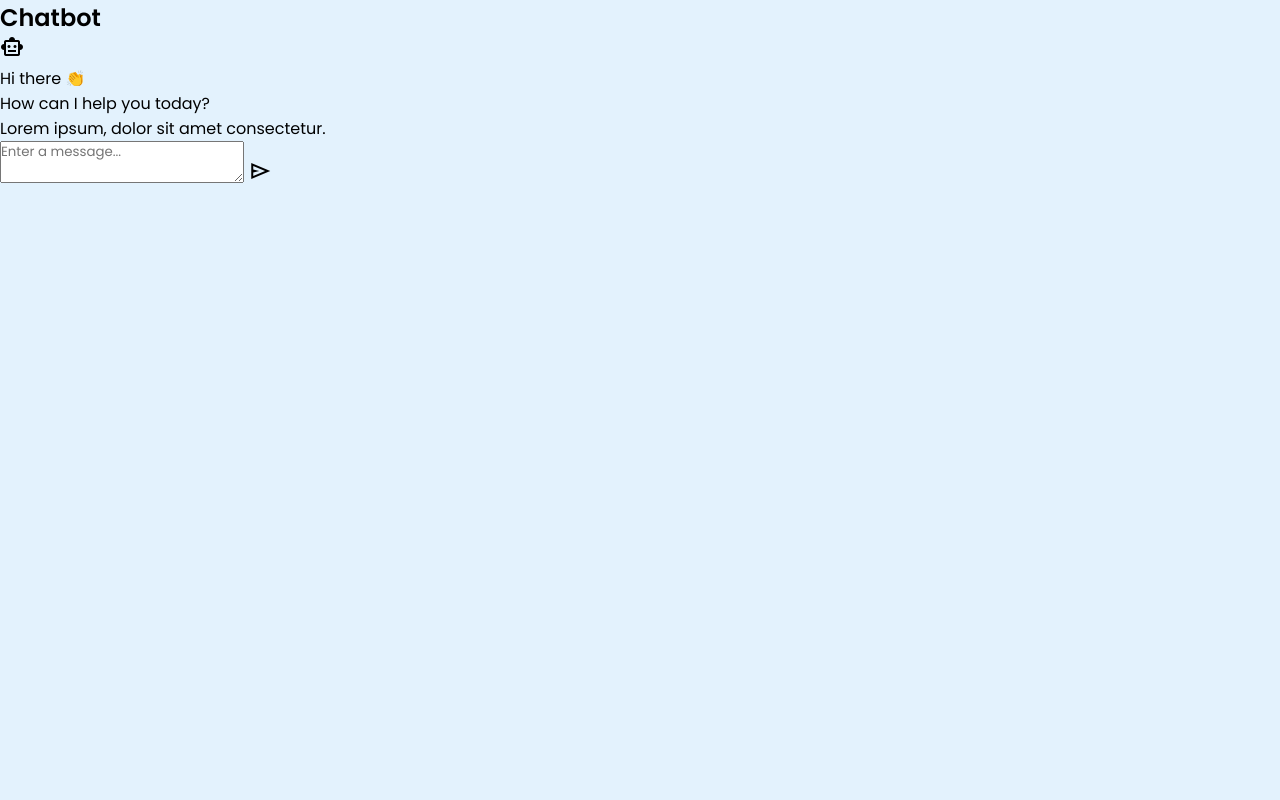
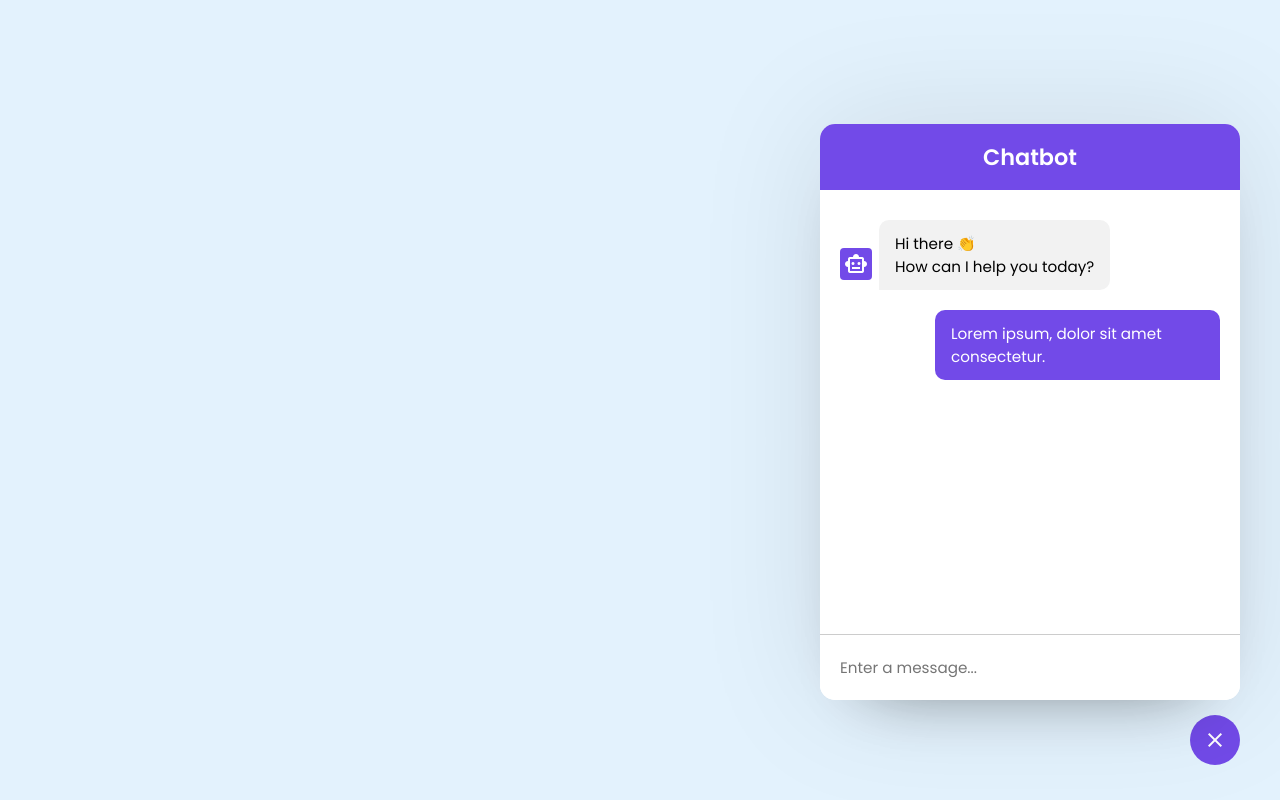
Before and after one commit to Jamshidbekkk/chatbot-with-html-css-js, a plain HTML site: page index.html in a window 1280 px wide. Drawn offline with nearby package versions, Linux system fonts and the light colour scheme.

Commit message:
html and css parts done

```diff
--- a/index.html
+++ b/index.html
@@ -6,7 +6,6 @@
     <title>Chatbot in JavaScript</title>
     <link rel="stylesheet" href="style.css">
     <!-- Google Font Icon -->
-    <!-- <link rel="stylesheet" href="https://fonts.googleapis.com/icon?family=Material+Icons"> -->
     <link rel="stylesheet" href="https://fonts.googleapis.com/css2?family=Material+Symbols+Outlined:opsz,wght,FILL,GRAD@48,400,0,0">
 
 
@@ -15,10 +14,16 @@
     <link rel="preconnect" href="https://fonts.gstatic.com" crossorigin>
     <link href="https://fonts.googleapis.com/css2?family=Poppins:wght@400;500;600&display=swap" rel="stylesheet">
 </head>
-<body>
+<body class="show-chatbot">
+    <button class="chatbot-toggler">
+        <span class="material-symbols-outlined">mode_comment</span>
+        <span class="material-symbols-outlined">close</span>
+    </button>
+
     <div class="chatbot">
         <header>
             <h2>Chatbot</h2>
+            <span class="material-symbols-outlined">close</span>
         </header>
         <ul class="chatbox">
             <li class="chat incoming">
@@ -30,9 +35,11 @@
             </li>
         </ul>
         <div class="chat-input">
-            <textarea placeholder="Enter a message..."></textarea>
+            <textarea placeholder="Enter a message..." required></textarea>
             <span id="send-btn" class="material-symbols-outlined">send</span>
         </div>
     </div>
+
+    <script src="main.js"></script>
 </body>
 </html>
--- a/style.css
+++ b/style.css
@@ -8,3 +8,167 @@
 body {
     background: #e3f2fd;
 }
+
+.chatbot {
+    position: fixed;
+    right: 40px;
+    bottom: 100px;
+    width: 420px;
+    transform: scale(0.5);
+    opacity: 0;
+    pointer-events: none;
+    overflow: hidden;
+    background: #fff;
+    border-radius: 15px;
+    box-shadow: 0 0 128px 0 rgba(0, 0, 0, 0.1), 0 32px 64px -48px rgba(0, 0, 0, 0.5);
+}
+
+.show-chatbot .chatbot {
+    transform: scale(1);
+    opacity: 1;
+    pointer-events: auto;
+}
+
+.chatbot header {
+    background: #724ae8;
+    padding: 16px 0;
+    text-align: center;
+    position: relative;
+}
+
+.chatbot header h2 {
+    color: #fff;
+    font-size: 1.4rem;
+}
+
+.chatbot header span {
+    position: absolute;
+    right: 20px;
+    top: 50%;
+    color: #fff;
+    cursor: pointer;
+    display: none;
+    transform: translateY(-50%);
+}
+
+.chatbot .chatbox {
+    height: 510px;
+    overflow-y: auto;
+    padding: 30px 20px 70px;
+}
+
+.chatbot .chat {
+    display: flex;
+}
+
+.chatbot .chat p {
+    color: #fff;
+    max-width: 75%;
+    font-size: 0.95rem;
+    padding: 12px 16px;
+    border-radius: 10px 10px 0 10px;
+    background: #724ae8;
+}
+
+.chatbot .incoming p {
+    color: #000;
+    background: #f2f2f2;
+    border-radius: 10px 10px 10px 0;
+}
+
+.chatbot .outgoing {
+    margin: 20px 0;
+    justify-content: flex-end;
+}
+
+.chatbot .incoming span {
+    height: 32px;
+    width: 32px;
+    color: #fff;
+    align-self: flex-end;
+    background: #724ae8;
+    text-align: center;
+    line-height: 32px;
+    border-radius: 4px;
+    margin: 0 7px 10px 0;
+}
+
+.chatbot .chat-input {
+    position: absolute;
+    bottom: 0;
+    width: 100%;
+    display: flex;
+    gap: 5px;
+    background: #fff;
+    padding: 5px 20px;
+    border-top: 1px solid #ccc;
+}
+
+.chat-input textarea {
+    height: 55px;
+    width: 100%;
+    border: none;
+    outline: none;
+    font-size: 0.95rem;
+    resize: none;
+    padding: 16px 15px 16px 0;
+}
+
+.chat-input span {
+    align-self: flex-end;
+    height: 55px;
+    line-height: 55px;
+    color: #724ae8;
+    font-size: 1.35rem;
+    cursor: pointer;
+    visibility: hidden;
+}
+
+.chat-input textarea:valid ~ span {
+    visibility: visible;
+}
+
+.chatbot-toggler {
+  position: fixed;
+  right: 40px;
+  bottom: 35px;
+  height: 50px;
+  width: 50px;
+  color: #fff;
+  border: none;
+  display: flex;
+  align-items: center;
+  justify-content: center;
+  outline: none;
+  background: #724ae8;
+  border-radius: 50%;
+  cursor: pointer;
+}
+
+.chatbot-toggler span {
+    position: absolute;
+}
+.show-chatbot .chatbot-toggler span:first-child,
+.chatbot-toggler span:last-child {
+    opacity: 0;
+}
+
+.show-chatbot .chatbot-toggler span:last-child {
+    opacity: 1;
+}
+
+@media (max-width: 490px) {
+    .chatbot {
+        right: 0;
+        bottom: 0;
+        width: 100%;
+        height: 100%;
+        border-radius: 0;
+    }
+    .chatbot .chatbox {
+        height: 90%;
+    }
+    .chatbot header span {
+        display: block;
+    }
+}
```
Also changed, not shown: main.js (added).
